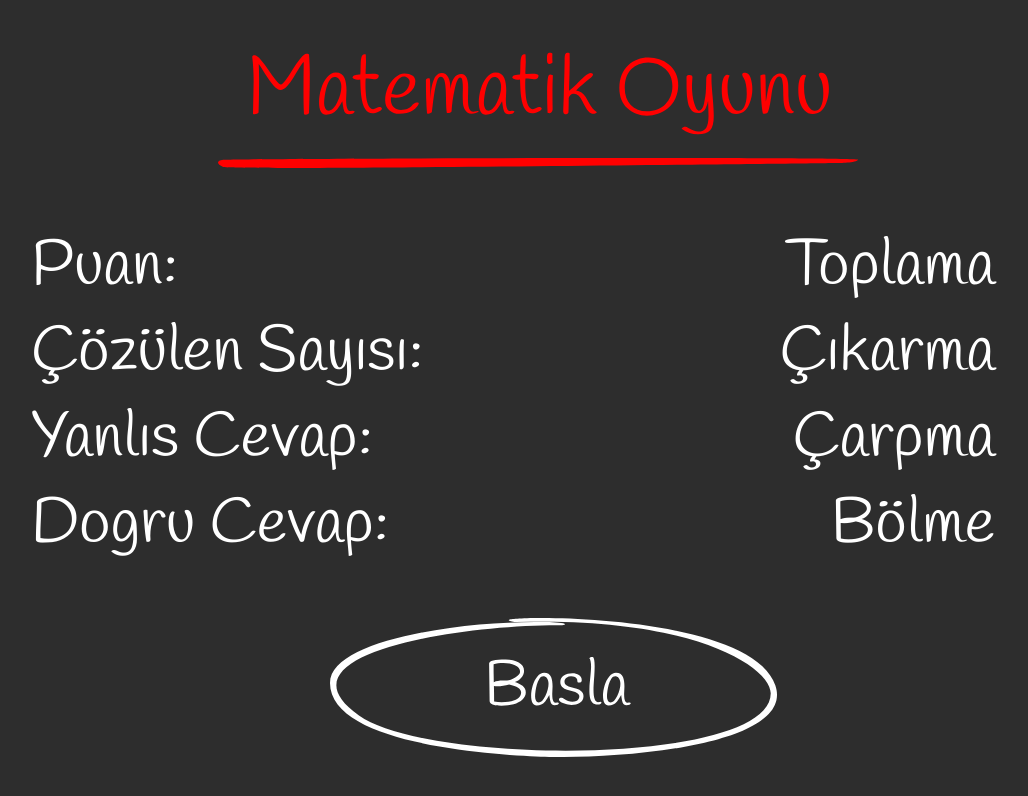
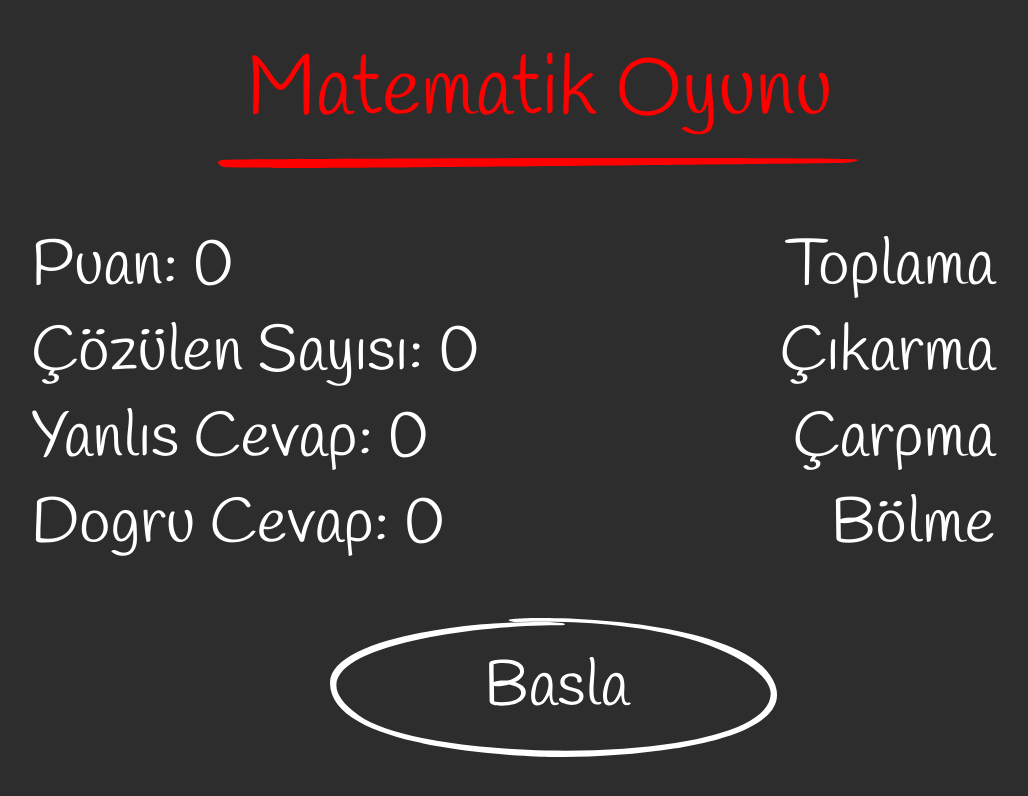
Before and after one commit to K143-Hatay-Front-End-Web-Development/Odev-3-Team-Rocket, a React (Vite) app: page / in a window 1280 px wide. Shown: the top 796 px of the page, without its empty margins (87-1115 px from the left). Built offline with nearby package versions, Linux system fonts and the light colour scheme.

Commit message:
Game stats added

```diff
--- a/src/components/MainStats/MainStats.jsx
+++ b/src/components/MainStats/MainStats.jsx
@@ -1,12 +1,15 @@
 import React from "react";
+import { useGameContext } from "../../contexts/GameContext/GameContext";
 
 function MainStats() {
+  const { stats } = useGameContext();
+
   return (
     <div>
-      <p>Puan:</p>
-      <p>Çözülen Sayısı:</p>
-      <p>Yanlıs Cevap:</p>
-      <p>Dogru Cevap:</p>
+      <p>Puan: {stats.point}</p>
+      <p>Çözülen Sayısı: {stats.answeredQuestions}</p>
+      <p>Yanlıs Cevap: {stats.wrongAnswers}</p>
+      <p>Dogru Cevap: {stats.correctAnswers}</p>
     </div>
   );
 }
--- a/src/routes/ResultPage/ResultPage.jsx
+++ b/src/routes/ResultPage/ResultPage.jsx
@@ -5,9 +5,23 @@ import { result, returnBtn, problems } from "../../assets/svgs";
 import "./ResultPage.css";
 
 const ResultPage = () => {
-  const { quiz, question, quizStats, setQuizStats } = useGameContext();
+  const { quiz, question, quizStats, setQuizStats, setStats } =
+    useGameContext();
 
   useEffect(() => {
+    if (!quiz[question]?.answers) return; // If there is no question, return
+
+    setStats((stats) => ({
+      ...stats,
+      point: stats.point + quizStats.point,
+      answeredQuestions:
+        stats.answeredQuestions +
+        quizStats.correctAnswers +
+        quizStats.wrongAnswers,
+      correctAnswers: stats.correctAnswers + quizStats.correctAnswers,
+      wrongAnswers: stats.wrongAnswers + quizStats.wrongAnswers,
+    }));
+
     setQuizStats((quizStats) => ({
       ...quizStats,
       tour: quizStats.tour + 1,
@@ -15,7 +29,8 @@ const ResultPage = () => {
   }, []);
 
   const handleClick = () => {
-    setQuizStats((quizStats) => ({
+    console.log("anaaaaaaaaa");
+    return setQuizStats((quizStats) => ({
       ...quizStats,
       point: 0,
       correctAnswers: 0,
@@ -37,7 +52,7 @@ const ResultPage = () => {
               <p>Yanlıs Cevap:{quizStats.wrongAnswers}</p>
               <button className="btn large-btn">
                 {/* Return homepage btn */}
-                <Link className="btn large-btn" to="/">
+                <Link onClick={handleClick} className="btn large-btn" to="/">
                   {returnBtn}
                 </Link>
               </button>
@@ -65,7 +80,7 @@ const ResultPage = () => {
           <div className="error">
             <h1>Go Home and Choose Quiz</h1>
             {/* If there are no questions, go to the home page. */}
-            <Link onClick={handleClick} className="go-home-btn" to="/">
+            <Link className="go-home-btn" to="/">
               GO HOME
             </Link>
           </div>
```
